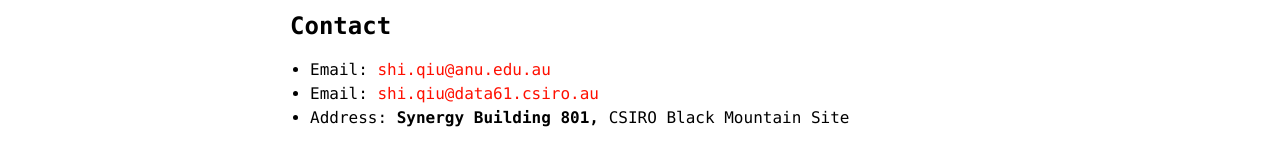
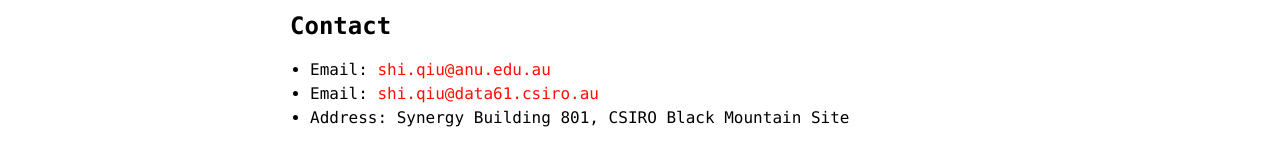
Before and after one commit to ShiQiu0419/ShiQiu0419.github.io, a Jekyll site: the page built from index.md, in a window 1280 px wide. Shown: the part 886-1029 px from the top of the page. Built offline with Jekyll 4.4.1, drawn with Linux system fonts in a browser that asks for light colours; our own code applies the rules of GitHub Pages for plain Markdown files; grey boxes are pictures that could not be loaded.

```diff
--- a/index.md
+++ b/index.md
@@ -35,6 +35,6 @@ Supervised by: [Prof. Anthony Steed](https://wp.cs.ucl.ac.uk/anthonysteed/) and
 ## Contact
 * Email: [shi.qiu@anu.edu.au](mailto:shi.qiu@anu.edu.au)
 * Email: [shi.qiu@data61.csiro.au](mailto:shi.qiu@data61.csiro.au)
-* Address: **Synergy Building 801,** CSIRO Black Mountain Site
+* Address: Synergy Building 801, CSIRO Black Mountain Site
 
 <iframe src="https://www.google.com/maps/embed?pb=!1m18!1m12!1m3!1d3257.3150331093275!2d149.11207371524776!3d-35.27329288029144!2m3!1f0!2f0!3f0!3m2!1i1024!2i768!4f13.1!3m3!1m2!1s0x6b164d5015c519f7%3A0x69c625c19efc4ddd!2sCSIRO%20-%20Synergy%20Building!5e0!3m2!1szh-CN!2sau!4v1574399971406!5m2!1szh-CN!2sau" width="600" height="450" frameborder="0" style="border:0;" allowfullscreen=""></iframe>
```
